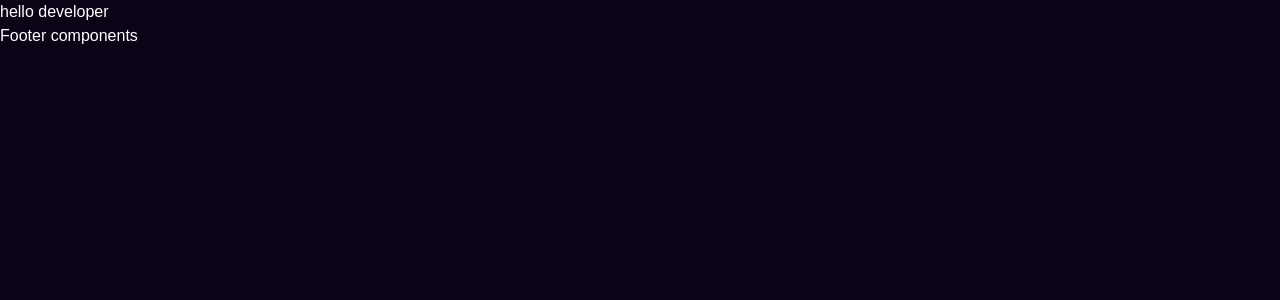
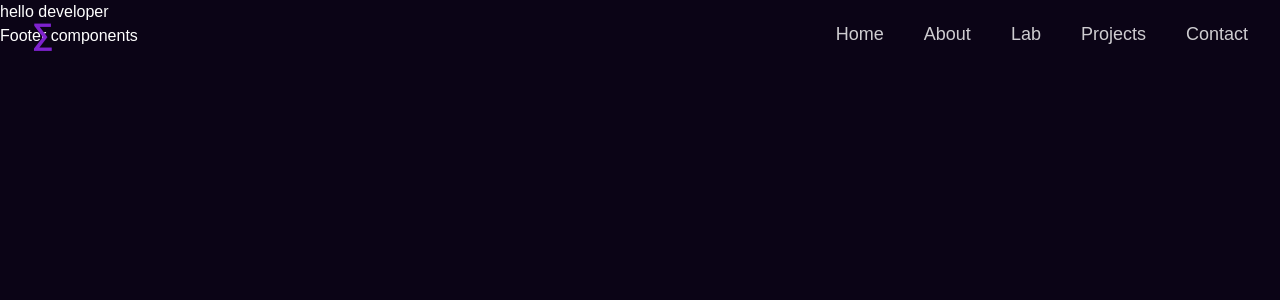
Before and after one commit to Mostakim69/My-Portfolio-Website--2nd, a Next.js app: page / in a window 1280 px wide. Shown: the top 300 px of the page. Built offline with nearby package versions, Linux system fonts and the light colour scheme; a web font is replaced by a local one.

Commit message:
Added Nav links for dekstop

```diff
--- a/src/components/Header.tsx
+++ b/src/components/Header.tsx
@@ -1,5 +1,8 @@
 "use client";
+import Link from "next/link";
 import { useEffect, useState } from "react"
+import { HiBars3 } from "react-icons/hi2";
+
 
 const Header = () => {
   const [isScrolled, setIsScrolled] = useState(false);
@@ -13,16 +16,61 @@ const Header = () => {
   }, []);
 
   return (
-
- <header
+    <header
       className={`fixed top-0 left-0 right-0 z-50 transition-colors duration-300 ${
         isScrolled || isOpen
           ? "bg-[#0b0416]/70 backdrop-blur-md shadow-[0_0_40px_rgba(113, 39, 186, 0.20)]"
           : "bg-transparent"
       }`}
     >
+      <div className="max-w-7xl mx-auto px-6 lg:px-8 py-4 flex items-center justify-between">
+        {/* logo */}
+        <Link href="/" className="text-3xl font-extrabold text-[#7e22ce]">
+          {" "}
+          ∑{" "}
+        </Link>
 
+        {/* desktop naviation menu */}
+        <nav className="hidden md:flex space-x-10 font-medium text-lg text-white/80">
+          <Link
+            href="#home"
+            className="hover:text-[#a855f7] transition duration-200"
+          >
+            Home
+          </Link>
+          <Link
+            href="#about"
+            className="hover:text-[#a855f7] transition duration-200"
+          >
+            About
+          </Link>
+          <Link
+            href="#lab"
+            className="hover:text-[#a855f7] transition duration-200"
+          >
+            Lab
+          </Link>
+          <Link
+            href="#projects"
+            className="hover:text-[#a855f7] transition duration-200"
+          >
+            Projects
+          </Link>
+          <Link
+            href="#contact"
+            className="hover:text-[#a855f7] transition duration-200"
+          >
+            Contact
+          </Link>
+        </nav>
 
+        <button
+          onClick={() => setIsOpen(!isOpen)}
+          className="md:hidden p-2 rounded text-white/80 hover:text-[#a855f7] trasition duration-200"
+        >
+          <HiBars3 className="size-6" />
+        </button>
+      </div>
     </header>
   );
 };
```
